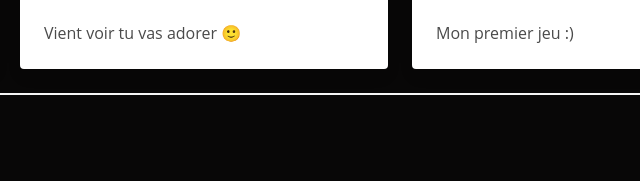
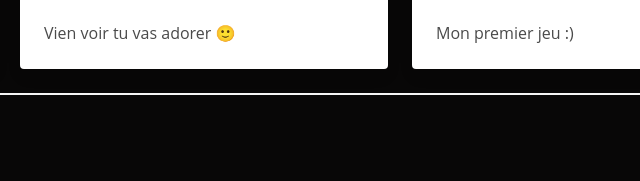
Before and after one commit to YannickSF/YannickSFxyz, a plain HTML site: page index.html in a window 1280 px wide. Shown: the part 774-955 px from the top of the page, 436-1076 px from the left. Drawn offline with nearby package versions, Linux system fonts and the light colour scheme.

Commit message:
Update index.html

```diff
--- a/index.html
+++ b/index.html
@@ -145,7 +145,7 @@
                         url: 'https://tv.yannicksf.xyz/',
                     }, {
                         name: 'Les boulettes du bonheur',
-                        description: "Vient voir tu vas adorer 🙂 ",
+                        description: "Vien voir tu vas adorer 🙂 ",
                         picture: 'https://picsum.photos/id/'.concat(Math.floor(Math.random() * 100).toString(), '/640/480'),
                         url: 'https://happyness.yannicksf.xyz/',
                     }, {
```
